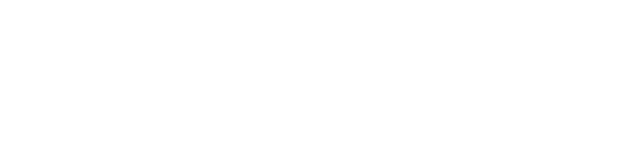
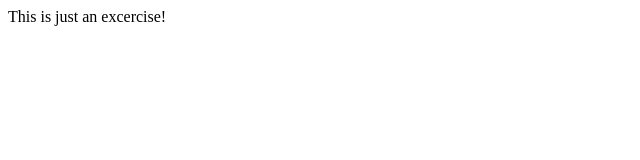
Before and after one commit to Djrobin1963/block07, a plain HTML site: page index.html in a window 1280 px wide. Shown: the whole page, without its empty margins (0-640 px from the left). Drawn offline with Linux system fonts and the light colour scheme.

Commit message:
Update - index.html

```diff
--- a/index.html
+++ b/index.html
@@ -3,8 +3,10 @@
   <head>
     <meta charset="UTF-8" />
     <meta name="viewport" content="width=device-width, initial-scale=1.0" />
-    <title>Document</title>
+    <title>block07</title>
     <script src="script.js"></script>
   </head>
-  <body></body>
+  <body>
+    This is just an excercise!
+  </body>
 </html>
```
